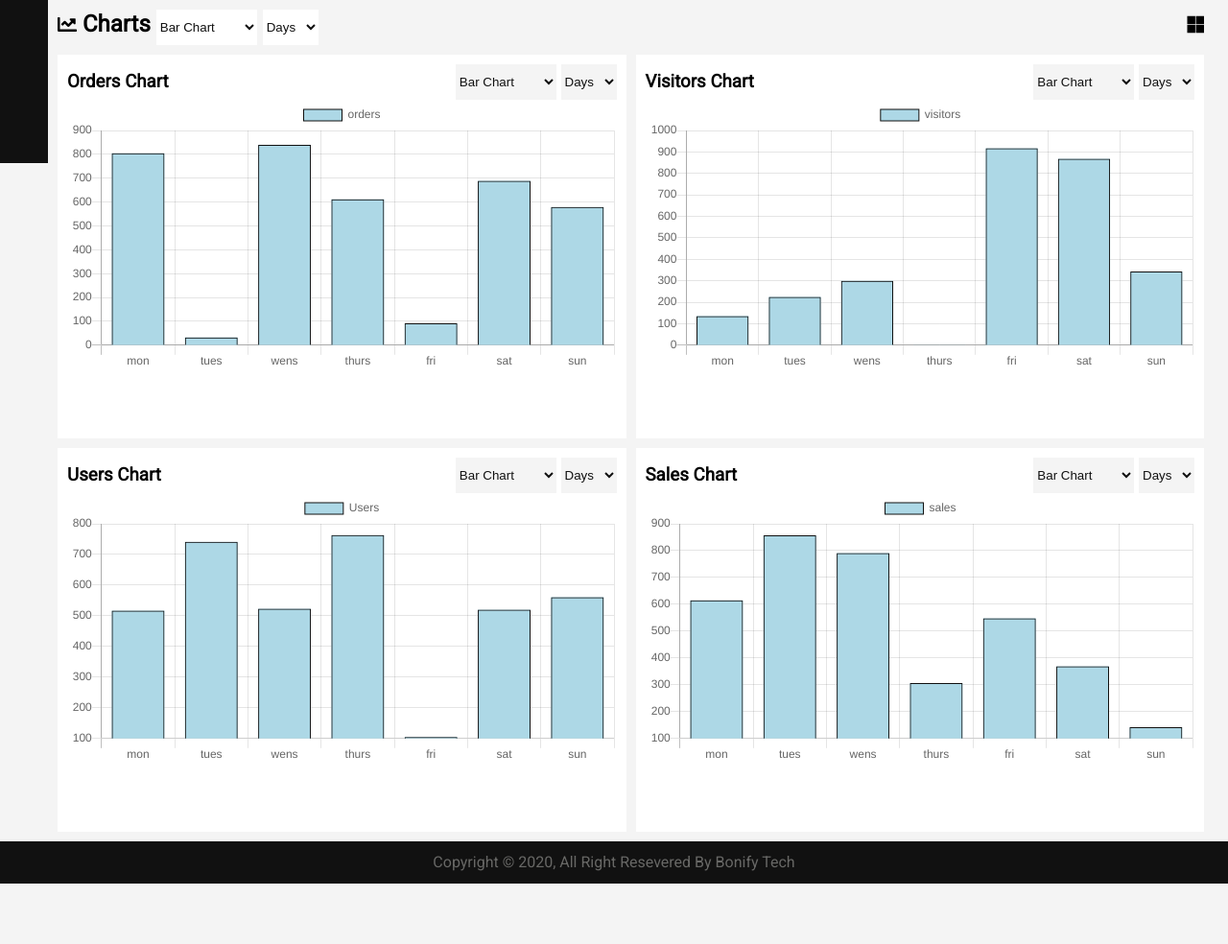
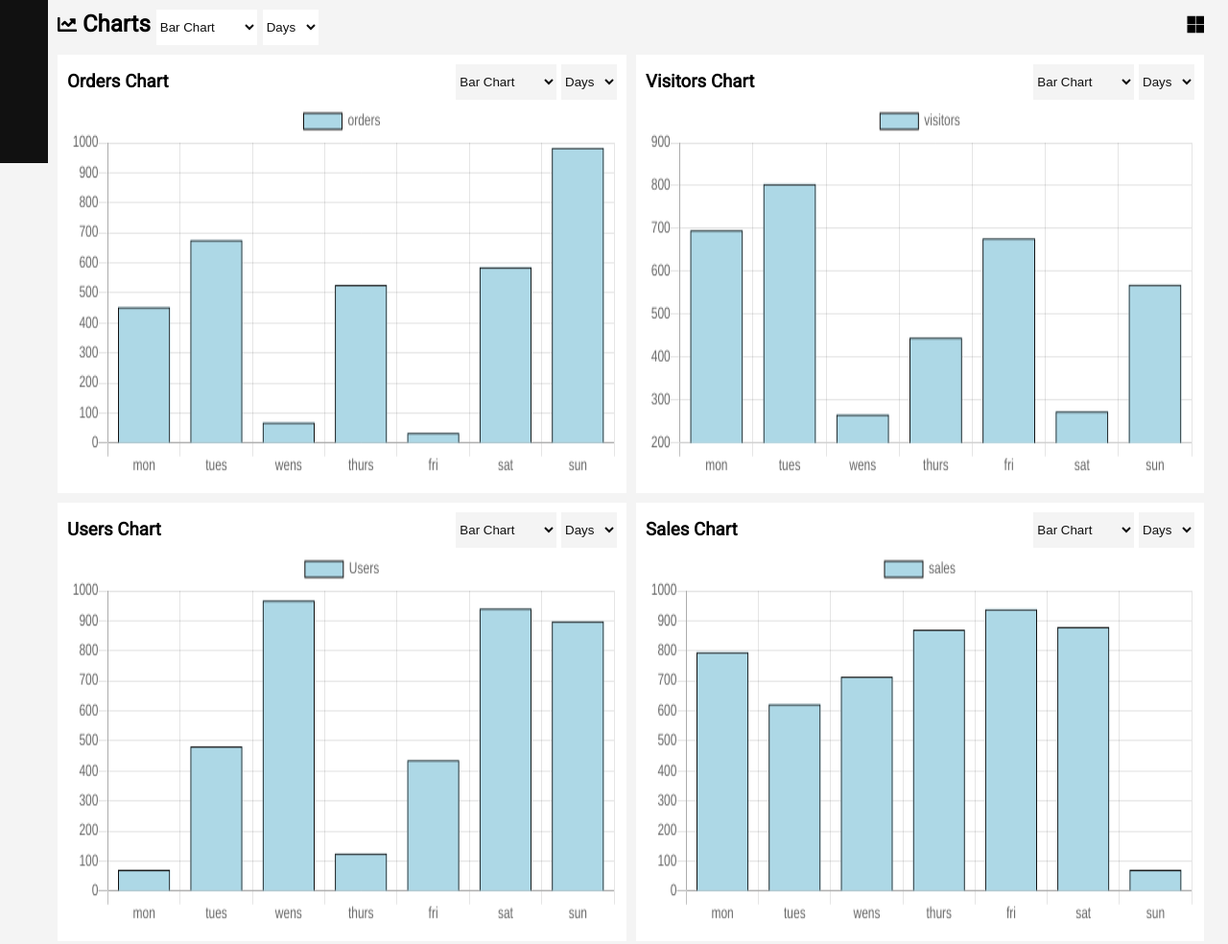
Before and after one commit to RaufAl-hassan/dashboard.github.io, a website: page index.html in a window 1280 px wide. Shown: the part 686-1670 px from the top of the page at 96% size. Before the commit the page ends 1607 px from the top, so only its background shows below. Drawn offline with nearby package versions, Linux system fonts and the light colour scheme.

Commit message:
updated chart

```diff
--- a/css/app.css
+++ b/css/app.css
@@ -42,12 +42,12 @@
 }
 
 .main-main .main-main-content .chart .charts-wrapper article {
-  min-height: 40rem;
-  overflow: hidden;
 }
 
 .main-main .main-main-content .chart article canvas {
   width: 100%;
+  min-height: 40rem;
+  overflow: hidden;
 }
 
 .login-main {
--- a/js/charts.js
+++ b/js/charts.js
@@ -1,5 +1,5 @@
 // generate random data for chart
-const generateData = (dataLength, max = 1000) => {
+const generateRandomData = (dataLength, max = 1000) => {
   const data = [];
   for (let i = 0; i < dataLength; i++) {
     data.push(Math.floor(Math.random() * max));
@@ -8,7 +8,7 @@ const generateData = (dataLength, max = 1000) => {
 };
 
 // generate random background colors
-const generateBackgroundColor = (dataLength) => {
+const generateRandomBackgroundColor = (dataLength) => {
   const data = [];
   for (let i = 0; i < dataLength; i++) {
     let r = Math.floor(Math.random() * 255);
@@ -20,11 +20,11 @@ const generateBackgroundColor = (dataLength) => {
 };
 
 const daysLabel = ["mon", "tues", "wens", "thurs", "fri", "sat", "sun"];
-const daysDataForOrders = [...generateData(7)];
-const daysDataforVistors = [...generateData(7)];
-const daysDataforUsers = [...generateData(7)];
-const daysDataforSales = [...generateData(7)];
-const daysBackgroundColor = [...generateBackgroundColor(7)];
+const daysDataForOrders = [...generateRandomData(7)];
+const daysDataforVistors = [...generateRandomData(7)];
+const daysDataforUsers = [...generateRandomData(7)];
+const daysDataforSales = [...generateRandomData(7)];
+const daysBackgroundColor = [...generateRandomBackgroundColor(7)];
 
 const yearLabel = [
   "Jan",
@@ -40,11 +40,11 @@ const yearLabel = [
   "Nov",
   "Dec",
 ];
-const yearDataForVisitors = [...generateData(12)];
-const yearDataForOrders = [...generateData(12)];
-const yearDataForUsers = [...generateData(12)];
-const yearDataForSales = [...generateData(12)];
-const yearBackgroundColor = [...generateBackgroundColor(12)];
+const yearDataForVisitors = [...generateRandomData(12)];
+const yearDataForOrders = [...generateRandomData(12)];
+const yearDataForUsers = [...generateRandomData(12)];
+const yearDataForSales = [...generateRandomData(12)];
+const yearBackgroundColor = [...generateRandomBackgroundColor(12)];
 
 const monthLabel = [
   1,
@@ -78,18 +78,18 @@ const monthLabel = [
   29,
   30,
 ];
-const monthDataForOrders = [...generateData(31)];
-const monthDataForVisitors = [...generateData(31)];
-const monthDataForUsers = [...generateData(31)];
-const monthDataForSales = [...generateData(31)];
-const monthBackgroundColor = [...generateBackgroundColor(31)];
+const monthDataForOrders = [...generateRandomData(31)];
+const monthDataForVisitors = [...generateRandomData(31)];
+const monthDataForUsers = [...generateRandomData(31)];
+const monthDataForSales = [...generateRandomData(31)];
+const monthBackgroundColor = [...generateRandomBackgroundColor(31)];
 
 const yearsLabel = [2015, 2016, 2017, 2018, 2019, 2020];
-const yearsDataForOrders = [...generateData(6)];
-const yearsDataForVisitors = [...generateData(6)];
-const yearsDataForUsers = [...generateData(6)];
-const yearsDataForSales = [...generateData(6)];
-const yearsBackgroundColor = [...generateBackgroundColor(6)];
+const yearsDataForOrders = [...generateRandomData(6)];
+const yearsDataForVisitors = [...generateRandomData(6)];
+const yearsDataForUsers = [...generateRandomData(6)];
+const yearsDataForSales = [...generateRandomData(6)];
+const yearsBackgroundColor = [...generateRandomBackgroundColor(6)];
 
 const ordersChartUI = document.querySelector("#orders-chart").getContext("2d");
 const vistorsChartUI = document
```
